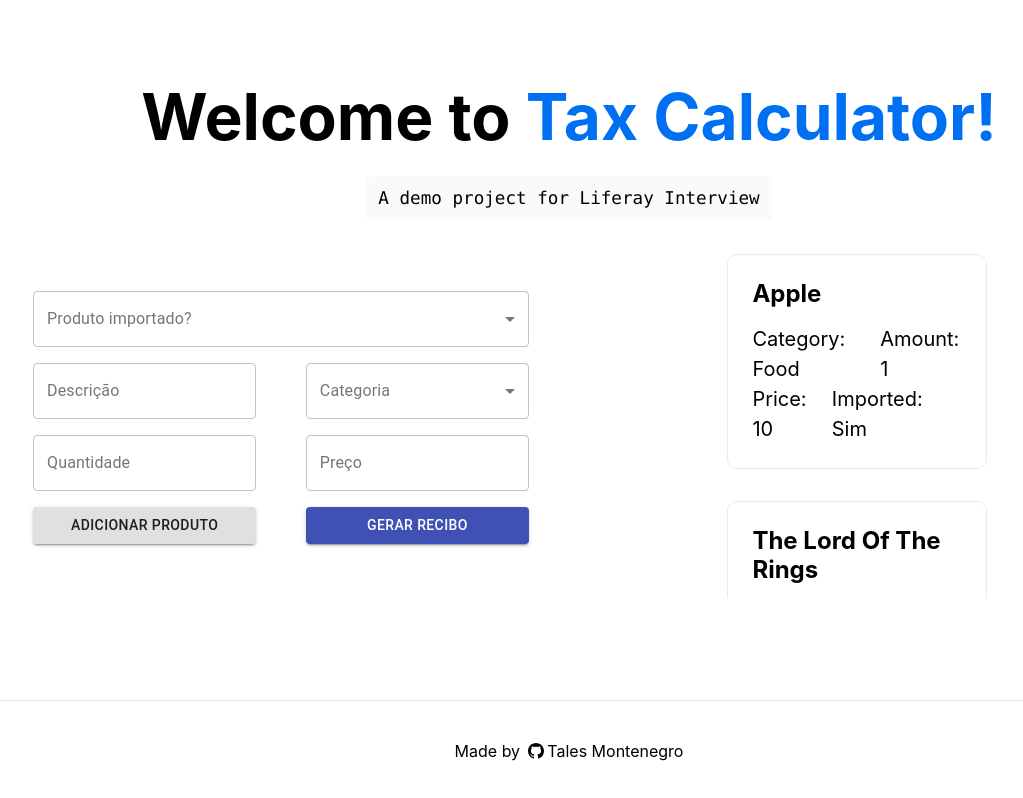
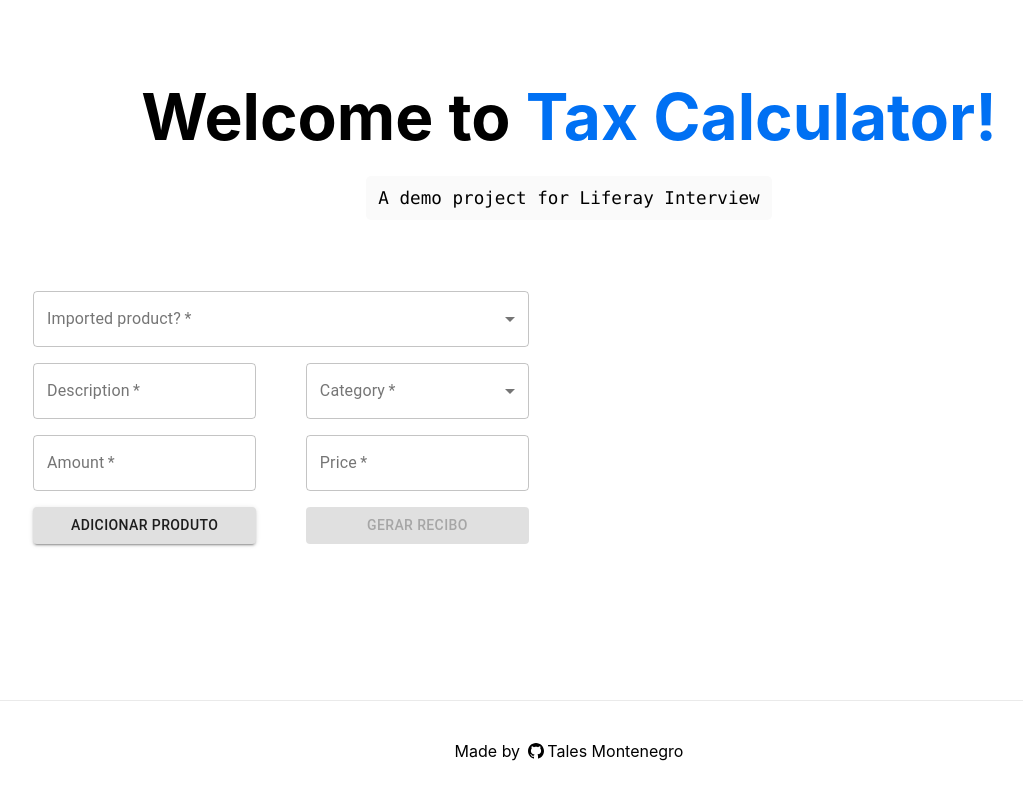
Before and after one commit to TMontenegro/taxcalculatorclient, a Next.js app: page / in a window 1280 px wide. Shown: the whole page, without its empty margins (71-1094 px from the left). Built offline with nearby package versions, Linux system fonts and the light colour scheme.

Commit message:
feature(form): Create form validation

```diff
--- a/pages/index.js
+++ b/pages/index.js
@@ -10,64 +10,82 @@ export default function Home() {
   const importedOptions = [
     {
       value: true,
-      label: "Sim",
+      label: "yes",
     },
     {
       value: false,
-      label: "Não",
+      label: "no",
     },
   ];
 
-  const [imported, setImported] = React.useState("");
+  const categoriesOptions = [
+    {
+      value: "book",
+      label: "book",
+    },
+    {
+      value: "food",
+      label: "food",
+    },
+    {
+      value: "medical",
+      label: "medical",
+    },
+    {
+      value: "none",
+      label: "none",
+    },
+  ];
+
+  const [products, setProducts] = useState([]);
+
+  const [imported, setImported] = useState("");
+
+  const [description, setDescription] = useState("");
+  const [category, setCategory] = useState("");
+
+  const [amount, setAmount] = useState("");
+  const [price, setPrice] = useState("");
 
   const handleImported = (event) => {
     setImported(event.target.value);
   };
 
-  const categoriesOptions = [
-    {
-      value: "book",
-      label: "Livros",
-    },
-    {
-      value: "food",
-      label: "Alimentos",
-    },
-    {
-      value: "medical",
-      label: "Remédios",
-    },
-    {
-      value: "none",
-      label: "Nenhuma das opções",
-    },
-  ];
-
-  const [categories, setCategories] = React.useState("");
-
-  const handleCategories = (event) => {
-    setCategories(event.target.value);
+  const handleCategory = (event) => {
+    setCategory(event.target.value);
   };
 
-  const [products, setProducts] = useState([
+  const handleDescription = (event) => {
+    setDescription(event.target.value);
+  };
+
+  const handleAmount = (event) => {
+    setAmount(event.target.value);
+  };
+
+  const handlePrice = (event) => {
+    setPrice(event.target.value);
+  };
+
+  const handleNewProduct = (event) => {
+    event.preventDefault();
+    setProducts([
+      ...products,
       {
-      id: 1,
-      description: "Apple",
-      category: "Food",
-      amount: 1,
-      price: 10.0,
-      imported: "Sim",
-    },
-    {
-      id: 2,
-      description: "The Lord Of The Rings",
-      category: "Book",
-      amount: 1,
-      price: 47.5,
-      imported: "Não",
+        imported,
+        description,
+        category,
+        amount,
+        price,
       },
     ]);
-  const [product, setProduct] = useState("");
+  };
+
+  const handleProducts = (event) => {
+    event.preventDefault();
+
+    console.log("products", products);
+  };
 
   return (
     <div className={styles.container}>
@@ -98,18 +116,18 @@ export default function Home() {
           <div className={styles.taxCalculatorForm}>
             <form
               className={styles.taxCalculatorFormContent}
-              noValidate
-              autoComplete="off"
+              onSubmit={handleNewProduct}
             >
               <div className={styles.taxCalculatorFormSection}>
                 <TextField
                   id="imported"
                   select
-                  label="Produto importado?"
+                  label="Imported product?"
                   value={imported}
                   onChange={handleImported}
                   variant="outlined"
                   className={styles.taxCalculatorFormImported}
+                  required
                 >
                   {importedOptions.map((option) => (
                     <option key={option.value} value={option.value}>
@@ -121,18 +139,22 @@ export default function Home() {
               <div className={styles.taxCalculatorFormSection}>
                 <TextField
                   id="description"
-                  label="Descrição"
+                  label="Description"
+                  value={description}
+                  onChange={handleDescription}
                   variant="outlined"
                   className={styles.taxCalculatorFormItem}
+                  required
                 />
                 <TextField
                   id="category"
                   select
-                  label="Categoria"
-                  value={categories}
-                  onChange={handleCategories}
+                  label="Category"
+                  value={category}
+                  onChange={handleCategory}
                   variant="outlined"
                   className={styles.taxCalculatorFormItem}
+                  required
                 >
                   {categoriesOptions.map((option) => (
                     <option key={option.value} value={option.value}>
@@ -145,42 +167,50 @@ export default function Home() {
                 <TextField
                   type="number"
                   id="amount"
-                  label="Quantidade"
+                  label="Amount"
+                  value={amount}
+                  onChange={handleAmount}
                   variant="outlined"
                   className={styles.taxCalculatorFormItem}
+                  required
                 />
                 <TextField
                   type="number"
                   id="price"
-                  label="Preço"
+                  label="Price"
+                  value={price}
+                  onChange={handlePrice}
                   variant="outlined"
                   className={styles.taxCalculatorFormItem}
+                  required
                 />
               </div>
               <div className={styles.taxCalculatorFormSection}>
                 <Button
-                  type="button"
-                  onClick={() => setProducts([...products, product])}
+                  type="submit"
                   variant="contained"
                   className={styles.taxCalculatorFormItem}
                 >
                   Adicionar produto
                 </Button>
                 <Button
-                  type="submit"
+                  type="button"
                   variant="contained"
                   color="primary"
+                  onClick={handleProducts}
                   className={styles.taxCalculatorFormItem}
+                  disabled={products.length == 0}
                 >
                   Gerar Recibo
                 </Button>
               </div>
             </form>
           </div>
+          {!!products.length && (
             <div className={styles.taxCalculatorProducts}>
               <div className={styles.productsContainer}>
-              {products.map((product) => (
-                <a key={product.key} href="" className={styles.card}>
+                {products.map((product, index) => (
+                  <a key={index} href="" className={styles.card}>
                     <h3>{product.description}</h3>
                     <div className={styles.productContent}>
                       <p>Category: {product.category}</p>
@@ -194,6 +224,7 @@ export default function Home() {
                 ))}
               </div>
             </div>
+          )}
         </div>
 
         <div className={styles.grid}></div>
```
Lines whose indentation alone changed are shown as unchanged.
